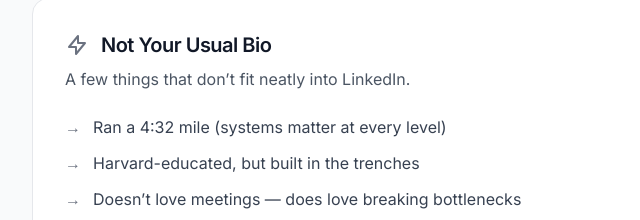
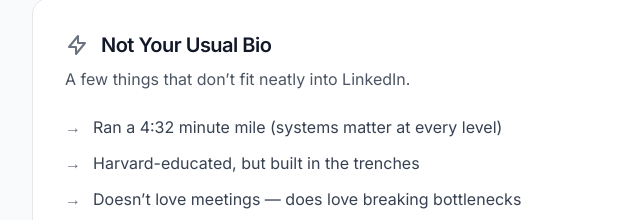
Before and after one commit to rchopra009/rohitchopra, a plain HTML site: page index.html in a window 1280 px wide. Shown: the part 1658-1878 px from the top of the page, 248-888 px from the left. Drawn offline with nearby package versions, Linux system fonts and the light colour scheme.

Commit message:
Update index.html

```diff
--- a/index.html
+++ b/index.html
@@ -125,7 +125,7 @@
             </h2>
             <p class="mt-2 text-base text-gray-600">A few things that don’t fit neatly into LinkedIn.</p>
             <ul class="mt-6 space-y-3 text-base text-gray-700">
-                <li class="flex"><span class="mr-3 text-gray-500">&rarr;</span><span>Ran a 4:32 mile (systems matter at every level)</span></li>
+                <li class="flex"><span class="mr-3 text-gray-500">&rarr;</span><span>Ran a 4:32 minute mile (systems matter at every level)</span></li>
                 <li class="flex"><span class="mr-3 text-gray-500">&rarr;</span><span>Harvard-educated, but built in the trenches</span></li>
                 <li class="flex"><span class="mr-3 text-gray-500">&rarr;</span><span>Doesn’t love meetings — does love breaking bottlenecks</span></li>
                 <li class="flex"><span class="mr-3 text-gray-500">&rarr;</span><span>Thinks in frameworks, builds in loops</span></li>
```
